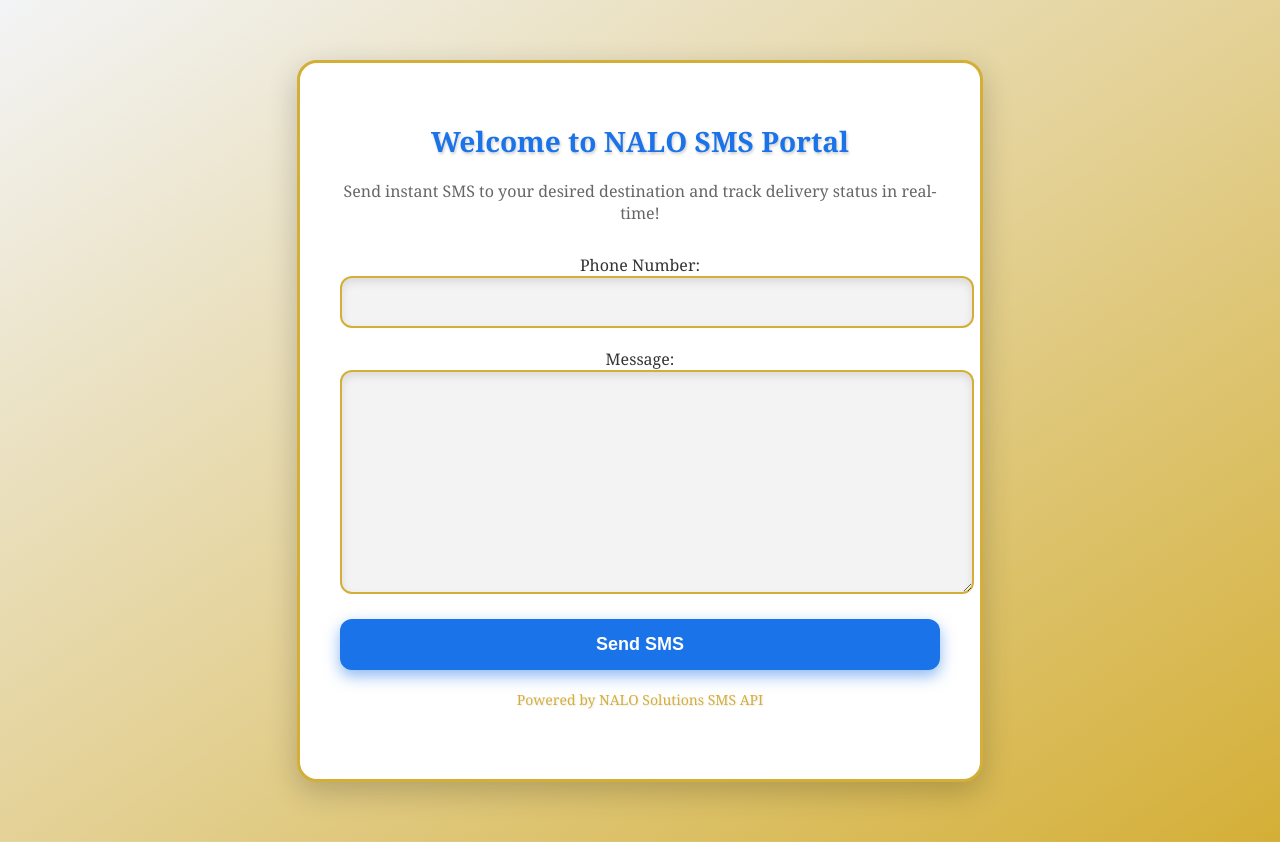
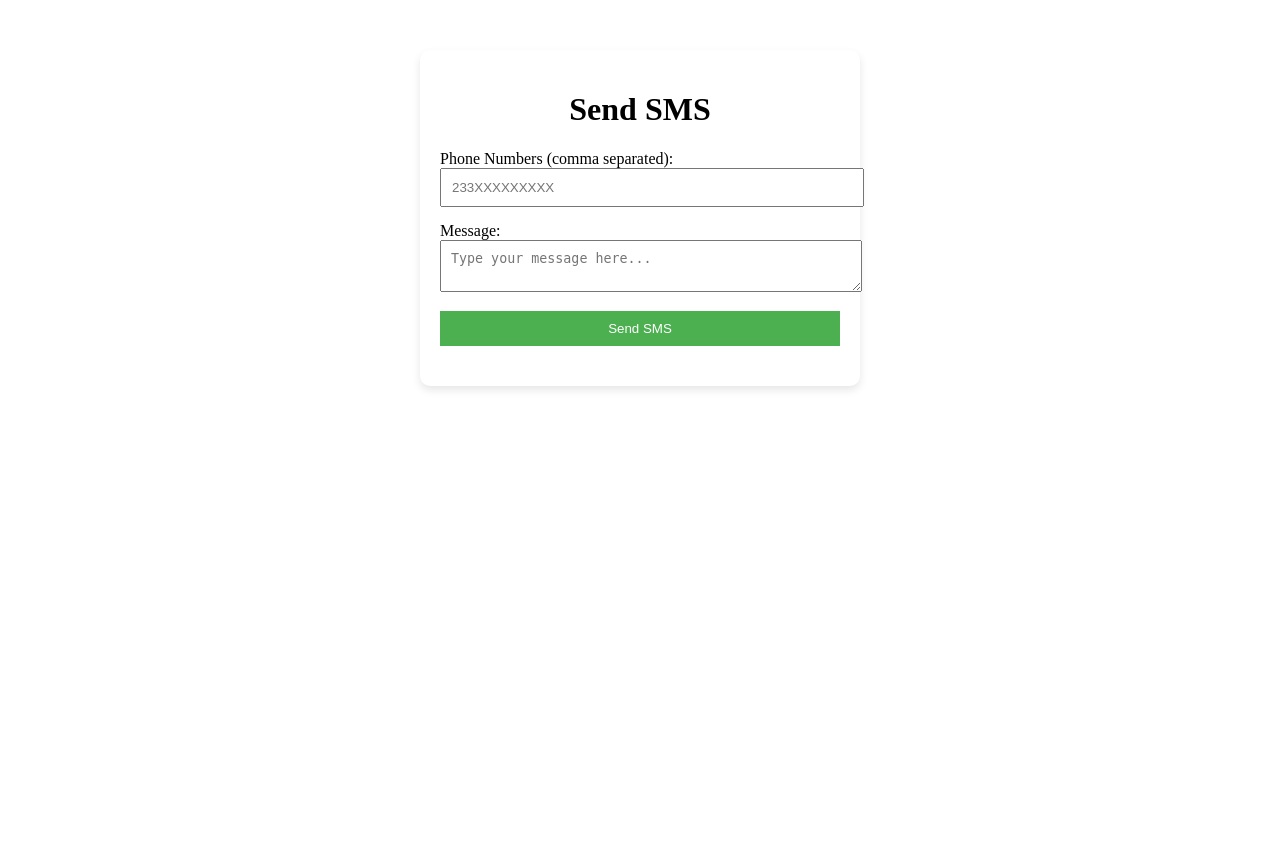
Before and after one commit to gardjiini/sms_application, a Django app: template sms_project/sms_app/templates/sms_app/index.html in a window 1280 px wide. After the commit the page ends 390 px from the top, so only its background shows below. Run offline with Django 5.2, Linux system fonts and the light colour scheme; the template is opened without the code that fills it: values that come from a table or form of the project are taken from there, others are empty.

Commit message:
sms done

```diff
--- a/sms_project/sms_app/templates/sms_app/index.html
+++ b/sms_project/sms_app/templates/sms_app/index.html
@@ -4,136 +4,88 @@
     <meta charset="UTF-8">
     <meta name="viewport" content="width=device-width, initial-scale=1.0">
     <title>Send SMS</title>
-    <style>
-        /* Full background styling */
-        body {
-            font-family: 'Georgia', serif;
-            color: #333;
-            background: linear-gradient(to bottom right, #f3f4f6, #d4af37);
-            background-size: cover;
-            background-position: center;
-            margin: 0;
-            padding: 0;
-        }
-
-        /* Container with 3D look and luxurious finish */
-        .form-container {
-            max-width: 600px;
-            margin: 60px auto;
-            padding: 40px;
-            background: #fff;
-            border-radius: 20px;
-            box-shadow: 0 10px 30px rgba(0, 0, 0, 0.2);
-            border: 3px solid #d4af37; /* Luxurious golden touch */
-            text-align: center;
-        }
-
-        /* Title styling */
-        h1 {
-            font-size: 28px;
-            color: #1a73e8;
-            margin-bottom: 20px;
-            text-shadow: 1px 2px 3px rgba(0, 0, 0, 0.2);
-        }
-
-        p {
-            font-size: 16px;
-            color: #666;
-            margin-bottom: 30px;
-        }
-
-        /* Input fields with a 3D look */
-        input[type="text"], textarea {
-            width: 100%;
-            padding: 15px;
-            margin-bottom: 20px;
-            border: 2px solid #d4af37;
-            border-radius: 12px;
-            font-size: 16px;
-            background: #f3f3f3;
-            box-shadow: inset 0 4px 8px rgba(0, 0, 0, 0.1);
-        }
-
-        /* Send button with luxurious feel and 3D hover effect */
-        .btn-send {
-            width: 100%;
-            padding: 15px;
-            background-color: #1a73e8;
-            color: white;
-            border: none;
-            border-radius: 12px;
-            font-size: 18px;
-            font-weight: bold;
-            box-shadow: 0 6px 15px rgba(26, 115, 232, 0.5);
-            transition: all 0.3s ease-in-out;
-        }
-
-        .btn-send:hover {
-            background-color: #1659b2;
-            box-shadow: 0 8px 20px rgba(26, 115, 232, 0.7);
-            transform: translateY(-2px);
-        }
-
-        /* Footer styling with rich, elegant look */
-        .footer-text {
-            font-size: 14px;
-            color: #d4af37;
-            margin-top: 20px;
-            text-shadow: 1px 1px 2px rgba(0, 0, 0, 0.1);
-        }
-
-        /* Messages box styling */
-        .messages {
-            list-style-type: none;
-            padding: 0;
-            margin: 20px 0;
-        }
-
-        .messages li {
-            padding: 12px;
-            border-radius: 8px;
-            margin-bottom: 10px;
-            color: #fff;
-        }
-
-        .messages .success {
-            background-color: #4caf50;
-        }
-
-        .messages .error {
-            background-color: #f44336;
-        }
-    </style>
+    <script src="https://ajax.googleapis.com/ajax/libs/jquery/3.5.1/jquery.min.js"></script> <!-- Add jQuery -->
 </head>
 <body>
-    <div class="form-container">
-        <h1>Welcome to NALO SMS Portal</h1>
-        <p>Send instant SMS to your desired destination and track delivery status in real-time!</p>
+    <div style="background-color: white; padding: 20px; border-radius: 10px; width: 400px; margin: 50px auto; box-shadow: 0 4px 8px rgba(0, 0, 0, 0.1);">
+        <h1 style="text-align: center;">Send SMS</h1>
+        <form id="smsForm">
+            <label for="msisdn">Phone Numbers (comma separated):</label><br>
+            <input type="text" id="msisdn" placeholder="233XXXXXXXXX" required style="width: 100%; padding: 10px; margin-bottom: 15px;"><br>
 
-        <!-- Displaying messages -->
-        {% if messages %}
-            <ul class="messages">
-                {% for message in messages %}
-                    <li class="{{ message.tags }}">{{ message }}</li>
-                {% endfor %}
-            </ul>
-        {% endif %}
+            <label for="message">Message:</label><br>
+            <textarea id="message" placeholder="Type your message here..." required style="width: 100%; padding: 10px; margin-bottom: 15px;"></textarea><br>
 
-        <!-- Form for sending SMS -->
-        <form method="post" action="">
-            {% csrf_token %}
-            <div>
-                <label for="phone">Phone Number:</label>
-                {{ form.to }}
-            </div>
-            <div>
-                <label for="message">Message:</label>
-                {{ form.message }}
-            </div>
-            <button type="submit" class="btn-send">Send SMS</button>
+            <button type="submit" style="background-color: #4CAF50; color: white; padding: 10px; width: 100%; border: none; cursor: pointer;">Send SMS</button>
         </form>
 
-        <p class="footer-text">Powered by NALO Solutions SMS API</p>
+        <div id="response" style="margin-top: 20px; text-align: center; font-weight: bold;"></div>
+        <div id="latestCallback" style="margin-top: 20px; text-align: center; font-weight: bold;"></div> <!-- New div for latest callback -->
     </div>
+
+    <script>
+        $(document).ready(function() {
+            $('#smsForm').on('submit', function(event) {
+                event.preventDefault(); // Prevent the form from reloading the page
+
+                const key = "(!ng1_8z2b3uvd(_gfxi((o69ln7os94x)hbszruprrnsbj_zm@_fridazkandb)";
+                const msisdn = $('#msisdn').val();
+                const message = $('#message').val();
+
+                const data = {
+                    key: key,
+                    msisdn: msisdn,
+                    message: message,
+                    sender_id: "Test",
+                    callback_url: "https://9024-197-251-147-210.ngrok-free.app/callback/"
+                };
+
+                $.ajax({
+                    url: 'https://sms.nalosolutions.com/smsbackend/Resl_Nalo/send-message/',
+                    type: 'POST',
+                    contentType: 'application/json',
+                    data: JSON.stringify(data),
+                    success: function(response) {
+                        $('#response').text("SMS Sent Successfully!");
+                        console.log('Success:', response);
+                    },
+                    error: function(error) {
+                        $('#response').text("Error sending SMS.");
+                        console.error('Error:', error);
+                    }
+                });
+            });
+
+            function fetchLatestCallback() {
+                $.ajax({
+                    url: '/fetch_sms_callbacks',  // Fetch the latest callback from the Django server
+                    type: 'GET',
+                    success: function(data) {
+                        console.log("Fetched Data:", data); // Log the fetched data for debugging
+
+                        // Extract the db_callback data
+                        const callbackData = data.db_callback;
+
+                        // Update the latestCallback div with the new data
+                        $('#latestCallback').html(`
+                            <p><strong>Phone Number:</strong> ${callbackData.phone_number || "No Data"}</p>
+                            <p><strong>Message:</strong> ${callbackData.message || "No Data"}</p>
+                            <p><strong>Status:</strong> ${callbackData.status || "No Data"}</p>
+                            <p><strong>Timestamp:</strong> ${callbackData.timestamp || "No Data"}</p>
+                            <p><strong>Network:</strong> ${callbackData.network || "No Data"}</p>
+                            <p><strong>Submit Date:</strong> ${callbackData.submit_date || "No Data"}</p>
+                            <p><strong>Delivery Date:</strong> ${callbackData.deliv_date || "No Data"}</p>
+                        `);
+                    },
+                    error: function(error) {
+                        console.error('Error fetching the latest callback:', error);
+                    }
+                });
+            }
+
+            // Polling to fetch the latest response every 5 seconds
+            setInterval(fetchLatestCallback, 5000);
+        });
+    </script>
 </body>
 </html>
--- a/sms_project/sms_app/urls.py
+++ b/sms_project/sms_app/urls.py
@@ -1,7 +1,8 @@
 from django.urls import path
-from .import views
+from .views import index, callback, fetch_sms_callbacks
 
 urlpatterns = [
-    path('', views.home, name='home'),
-
+    path('', index, name='index'),  # Add the index view for SMS form
+    path('callback/', callback, name='callback'),
+    path('fetch_sms_callbacks/', fetch_sms_callbacks, name='fetch_sms_callbacks'),
 ]
```
Also changed, not shown: sms_project/sms_app/models.py (+16 -6 lines), sms_project/sms_app/views.py (+99 -32 lines), sms_project/sms_project/settings.py (+5 -2 lines), sms_project/sms_app/migrations/0001_initial.py.
